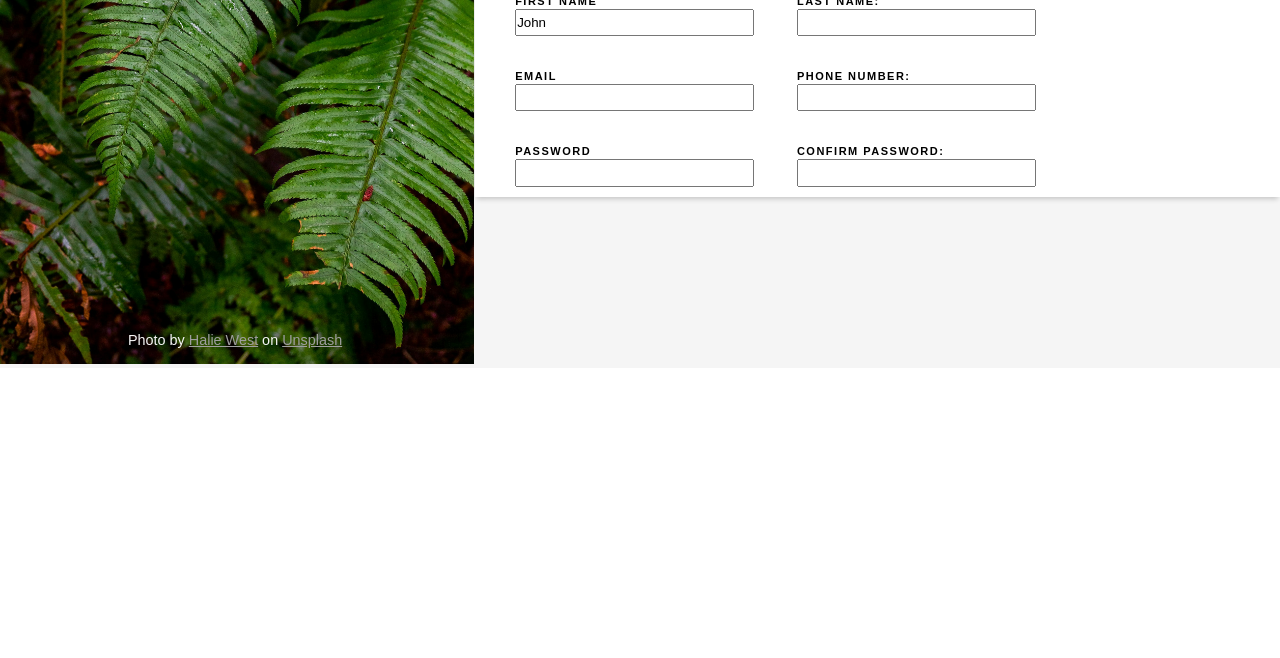
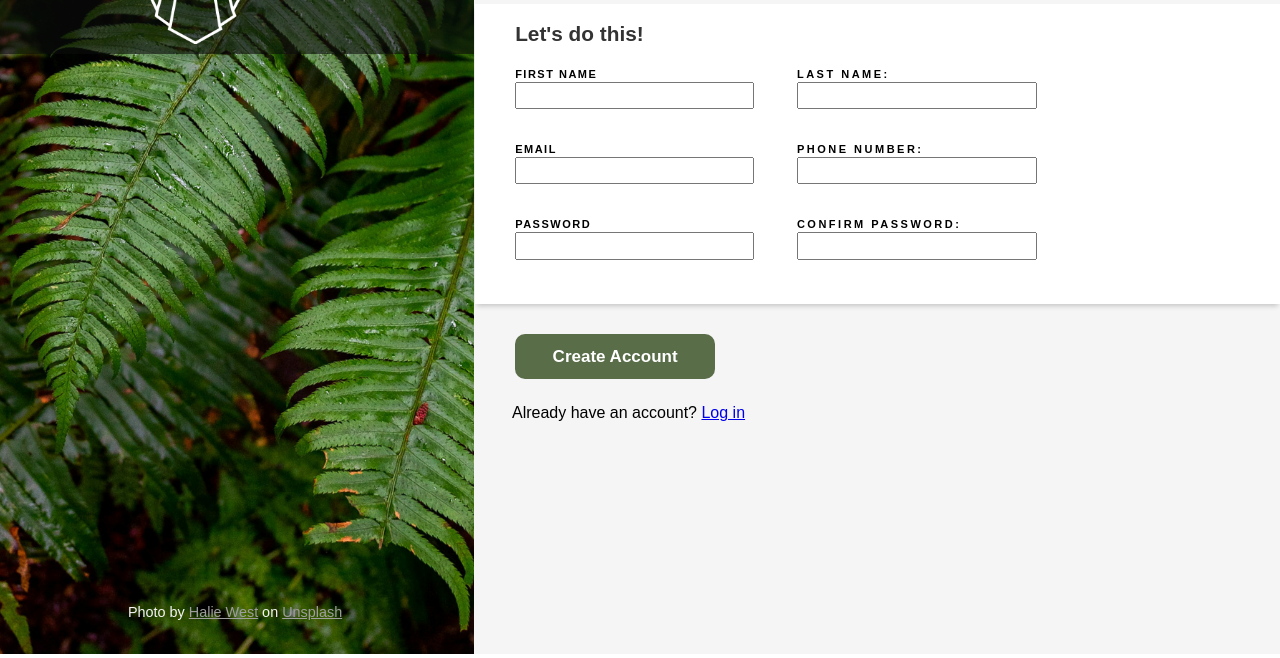
Before and after one commit to tyrone-code/odin-project-sign-up-form, a plain HTML site: page index.html in a window 1280 px wide. Shown: the part 346-1004 px from the top of the page. Before the commit the page ends 800 px from the top, so only its background shows below. Drawn offline with Linux system fonts and the light colour scheme.

Commit message:
Added create account button and adjusted green leaf image height to better match The Odin Project photo layout.

```diff
--- a/index.html
+++ b/index.html
@@ -24,27 +24,30 @@
         <p class="know-what-to-do">You <em>know</em> you want to.</p>
         <span class="form-background">
             <p class="lets-do-this">Let's do this!</p>
-            <form action="/my-handling-form-page" method="post" class="form-left">
+            <form action="/my-handling-form-page" method="post">
+                <div class="form-left">
                     <label for="fname">FIRST NAME</label><br>
-                <input type="text" id="fname" name="fname" value="John"><br>
+                    <input type="text" id="fname" name="fname"><br>
                     <label for="user-email">EMAIL</label><br>
                     <input type="email" id="user-email" name="email"><br>
                     <label for="user-password">PASSWORD</label><br>
                     <input type="password" id="user-password" name="password"><br>
-
-
-            </form>
-            <form action="/my-handling-form-page" method="post" class="form-right">
+                </div>
+                <div class="form-right">
                     <label for="lname">LAST NAME:</label><br>
                     <input type="text" id=lname" name="lname"><br>
                     <label for="phone-num">PHONE NUMBER:</label><br>
                     <input type="tel" id="phone-num" name="phonenumber"><br>
                     <label for="user-password"> CONFIRM PASSWORD:</label><br>
                     <input type="password" id="user-password" name="password"><br>
+                </div>
+                <input type="submit" value="Create Account" class="create-account">
+
+            </form>
 
 
-            </form>
         </span>
+        <p class="log-in">Already have an account? <a href="#">Log in</a></p>
 
     </div>
 </body>
--- a/styles.css
+++ b/styles.css
@@ -15,10 +15,12 @@
 .container {
   position: relative;
   background-color: whitesmoke;
+  height: 1000px;
 }
 .green-leaf {
   width: 37%;
   height: 100%;
+  object-fit: cover;
 }
 
 .odin-outline {
@@ -32,7 +34,7 @@ h2 {
   font-family: "norsebold", Courier, monospace;
   position: absolute;
   display: inline;
-  left: 17%;
+  left: 20%;
   top: 25%;
   font-size: 5rem;
   color: whitesmoke;
@@ -100,10 +102,10 @@ h2 {
 .form-background {
   position: absolute;
   width: 62.9%;
-  height: 36%;
+  height: 30%;
   left: 37.1%;
   background-color: rgb(255, 255, 255);
-  top: 40%;
+  top: 35%;
   color: rgb(0, 0, 0);
   box-shadow: 0 4px 5px -2px rgba(0, 0, 0, 0.2);
 }
@@ -143,6 +145,7 @@ h2 {
   top: 20%;
   font-family: Arial, Helvetica, sans-serif;
   font-weight: bold;
+  width: 400px;
 }
 
 .form-right label {
@@ -150,11 +153,33 @@ h2 {
   font-size: 1rem;
   font-weight: 600;
   font-size: 11px;
-  letter-spacing: 1.5px;
+  letter-spacing: 2.5px;
 }
 
 .form-right input {
   margin-bottom: 30px;
-  width: 132%;
+  width: 60%;
   height: 1.7rem;
 }
+
+.create-account {
+  position: absolute;
+  top: 110%;
+  left: 5%;
+  background: #596d48;
+  color: white;
+  width: 200px;
+  height: 45px;
+  font: bold15px arial, sans-serif;
+  font-size: 17px;
+  font-weight: bold;
+  border-radius: 10px;
+  border: #596d48;
+}
+
+.log-in {
+  position: absolute;
+  left: 40%;
+  top: 75%;
+  font-family: Arial, Helvetica, sans-serif;
+}
```
Lines whose indentation alone changed are shown as unchanged.
